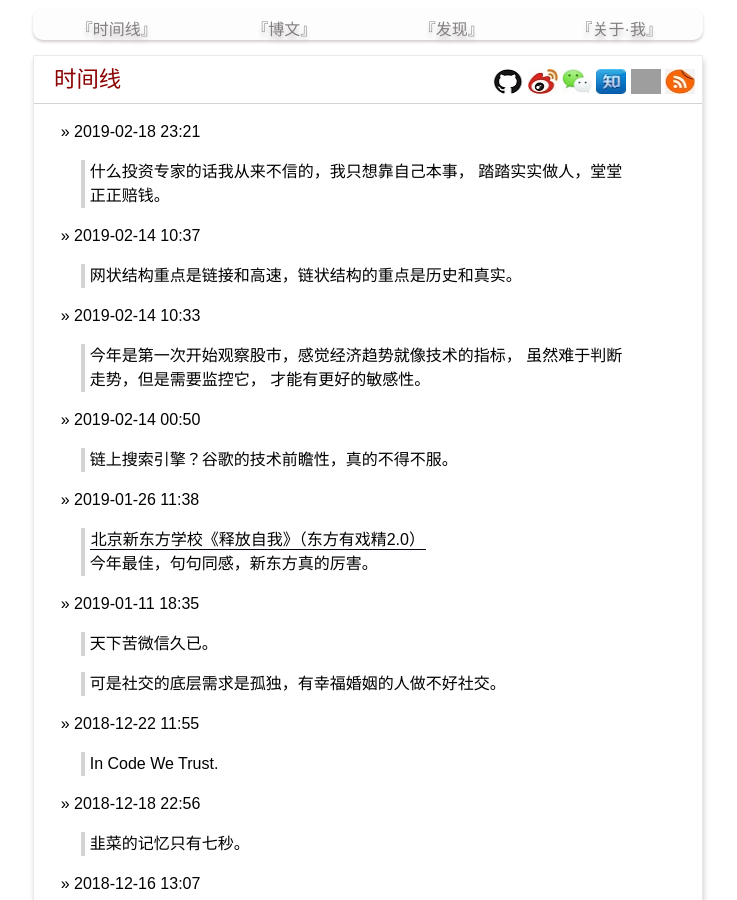
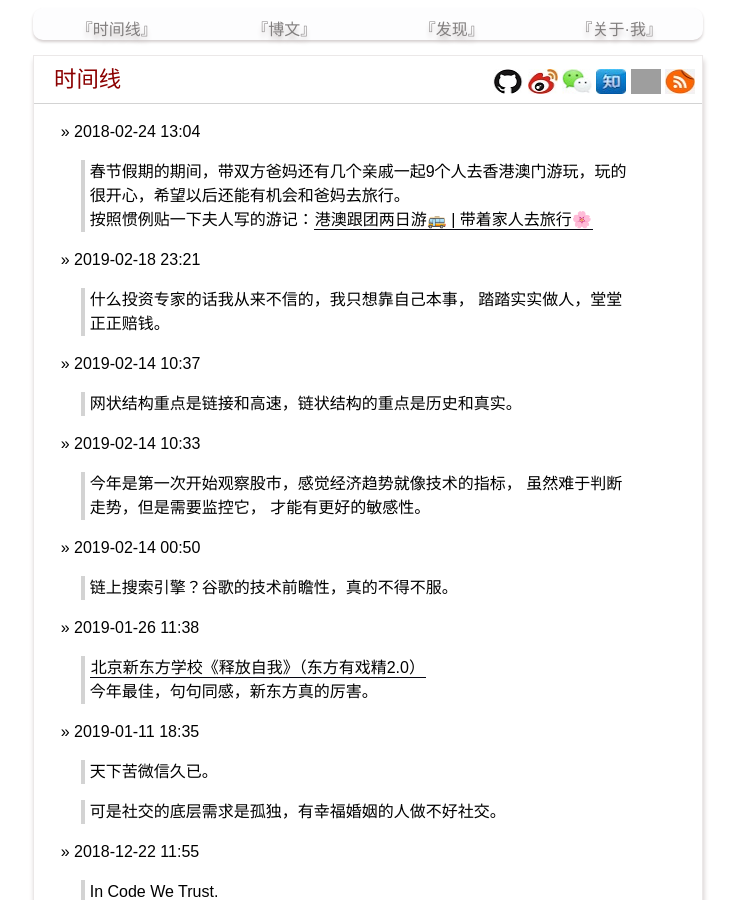
Before and after one commit to yanyiwu/blog, a Jekyll site: the page built from index.md, in a window 1280 px wide and 900 px high. Shown: the whole window, without its empty margins (272-1009 px from the left). Built offline with Jekyll 4.4.1, drawn with Linux system fonts in a browser that asks for light colours; Markdown is read by kramdown in place of the engine named in the settings; comment, search, counter and statistics services are not loaded; grey boxes are pictures that could not be loaded.

Commit message:
spring festival travel

```diff
--- a/index.md
+++ b/index.md
@@ -2,6 +2,11 @@
 layout: posting
 title: 时间线
 ---
+
+&raquo; 2018-02-24 13:04
+
+> 春节假期的期间，带双方爸妈还有几个亲戚一起9个人去香港澳门游玩，玩的很开心，希望以后还能有机会和爸妈去旅行。
+> 按照惯例贴一下夫人写的游记：[港澳跟团两日游🚌 | 带着家人去旅行🌸](http://www.mafengwo.cn/i/11880206.html)
 
 &raquo; 2019-02-18 23:21
 
```
